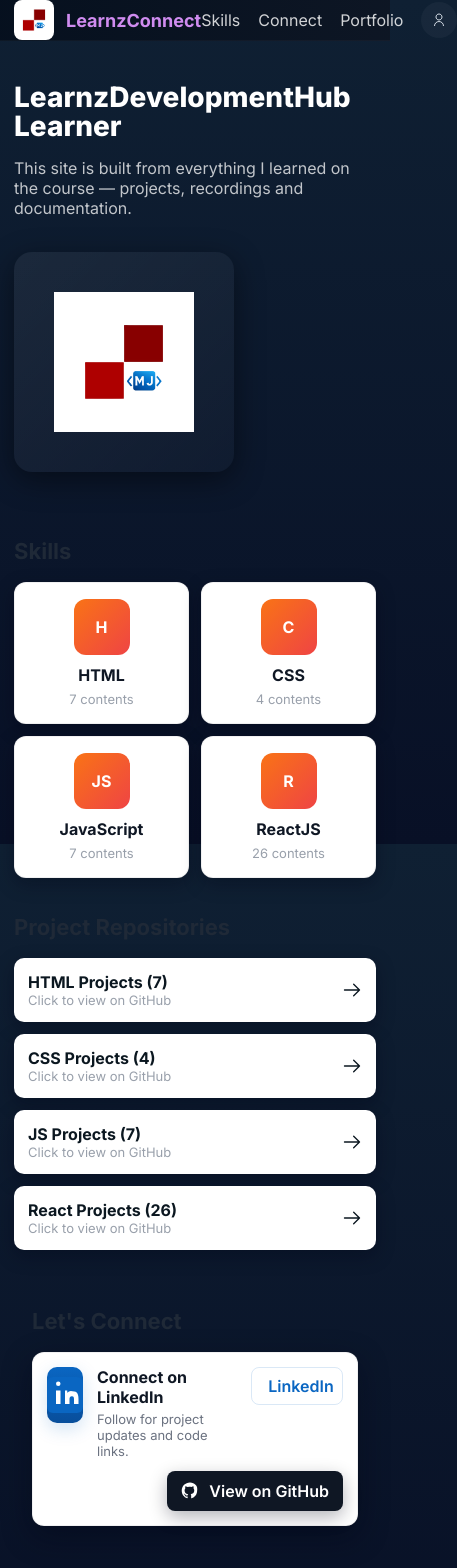
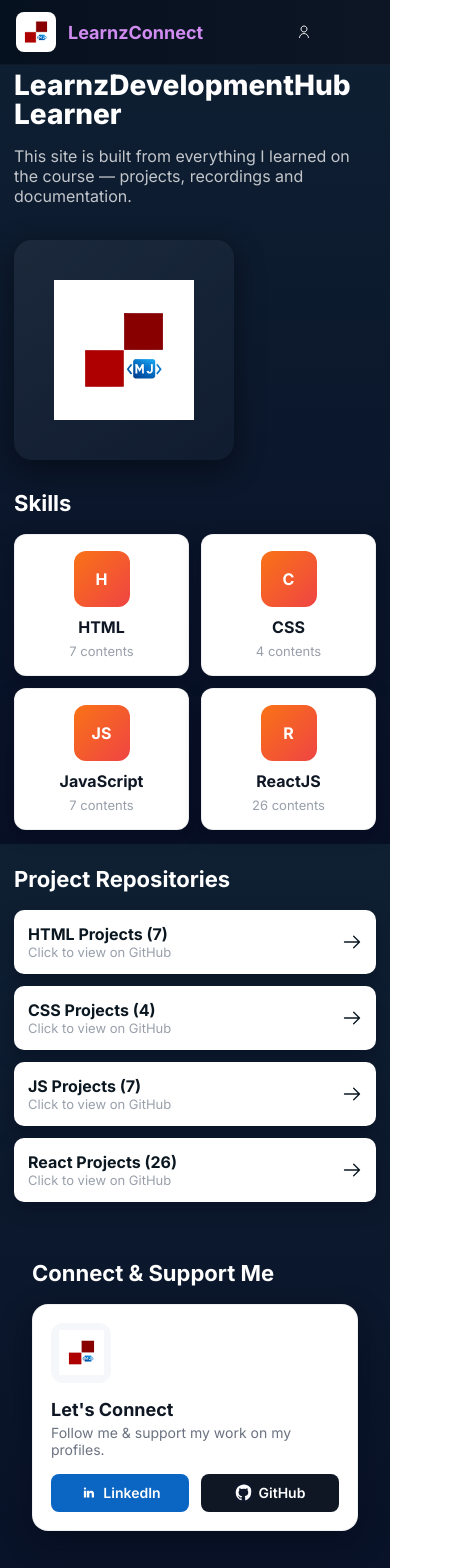
Before and after one commit to Mohammed-Jameal-J/LEARNZ_DEV, a React (Vite) app in the folder Learnz_Connect/: page / in a window 390 px wide. Shown: the top 1568 px of the page, 457 px wide, since content can reach past the window. Built offline with nearby package versions, Linux system fonts and the light colour scheme.

Commit message:
corrections-1

```diff
--- a/Learnz_Connect/src/components/Connect.jsx
+++ b/Learnz_Connect/src/components/Connect.jsx
@@ -1,63 +1,65 @@
 import React from "react";
-
-const LINKS = {
-  linkedin: "https://www.linkedin.com/in/yourprofile",
-  github: "https://github.com/yourusername"
-};
 
 export default function Connect() {
   return (
-    <section id="connect" className="connect-section">
-      <div className="connect-wrap">
-        <h2 className="section-title">Let's Connect</h2>
+    <section id="connect" className="full-width-section connect-section">
+      <div className="section-inner">
+        <h2 className="section-title">Connect & Support Me</h2>
 
         <div className="connect-card">
-          {/* Left: LinkedIn block */}
-          <div className="connect-left">
-            <div className="connect-icon linkedin" aria-hidden>
-              <svg viewBox="0 0 24 24" width="36" height="36" xmlns="http://www.w3.org/2000/svg">
-                <rect width="24" height="24" rx="4" fill="#0A66C2"/>
-                <path d="M6 9h3v9H6zM7.5 6a1.5 1.5 0 110-3 1.5 1.5 0 010 3zM10.5 9h3v1.5h.04A3.3 3.3 0 0117 9.5c3.5 0 4 2.3 4 5.3V18h-3v-3c0-1-0.02-2.2-1.4-2.2-1.4 0-1.6 1-1.6 2.1V18h-3V9z" fill="#fff"/>
-              </svg>
+
+          {/* ================= LEFT SIDE — LOGO ================= */}
+          <div className="connect-icon custom-logo">
+            <img src="/assets/logo.png" alt="logo" />
+          </div>
+
+          {/* ================= CENTER TEXT ================= */}
+          <div className="connect-text">
+            <div className="connect-title">Let's Connect</div>
+            <div className="connect-sub">
+              Follow me & support my work on my profiles.
             </div>
+          </div>
 
-            <div className="connect-text">
-              <div className="connect-title">Connect on LinkedIn</div>
-              <div className="connect-sub">Follow for project updates and code links.</div>
-            </div>
+          {/* ================= RIGHT SIDE — TWO BUTTONS ================= */}
+          <div className="connect-buttons">
 
-            {/* LinkedIn CTA button (left) */}
+            {/* ---------- LINKEDIN BUTTON ---------- */}
             <a
-              className="btn-linkedin"
-              href={LINKS.linkedin}
+              className="btn-linkedin filled"
+              href="https://www.linkedin.com/in/yourprofile"
               target="_blank"
               rel="noreferrer"
-              aria-label="Open LinkedIn profile"
             >
-              <svg viewBox="0 0 24 24" width="16" height="16" fill="none" xmlns="http://www.w3.org/2000/svg">
-                <rect width="24" height="24" rx="4" fill="white" />
-                <path d="M6 9h3v9H6zM7.5 6a1.5 1.5 0 110-3 1.5 1.5 0 010 3zM10.5 9h3v1.5h.04A3.3 3.3 0 0117 9.5c3.5 0 4 2.3 4 5.3V18h-3v-3c0-1-0.02-2.2-1.4-2.2-1.4 0-1.6 1-1.6 2.1V18h-3V9z" fill="#0A66C2"/>
+              <svg viewBox="0 0 24 24" width="18" height="18" xmlns="http://www.w3.org/2000/svg">
+                <rect width="24" height="24" rx="4" fill="#0A66C2"/>
+                <path
+                  fill="#FFFFFF"
+                  d="M6.5 9H9.5V18H6.5V9ZM8 7.5C7.17 7.5 6.5 6.83 6.5 6C6.5 5.17 7.17 4.5 8 4.5C8.83 4.5 9.5 5.17 9.5 6C9.5 6.83 8.83 7.5 8 7.5ZM10.5 9H13.5V10.5H13.53C13.97 9.84 15 9.13 16.44 9.13C19.4 9.13 20 11.02 20 13.58V18H17V14.17C17 13.02 17 11.57 15.5 11.57C14 11.57 13.75 12.77 13.75 14.08V18H10.5V9Z"
+                />
               </svg>
-              <span className="btn-label">LinkedIn</span>
+              <span style={{ marginLeft: "6px" }}>LinkedIn</span>
             </a>
-          </div>
 
-          {/* Right: GitHub button */}
-          <div className="connect-right">
+            {/* ---------- GITHUB BUTTON ---------- */}
             <a
               className="btn-gh"
-              href={LINKS.github}
+              href="https://github.com/Mohammed-Jameal-J"
               target="_blank"
               rel="noreferrer"
-              aria-label="Open GitHub profile"
             >
-              <svg viewBox="0 0 24 24" width="18" height="18" fill="currentColor" xmlns="http://www.w3.org/2000/svg">
-                <path d="M12 .5C5.73.5.98 5.25.98 11.53c0 4.66 3.02 8.61 7.2 10.01.53.1.72-.23.72-.5 0-.25-.01-.92-.01-1.8-2.93.64-3.55-1.3-3.55-1.3-.48-1.22-1.17-1.55-1.17-1.55-.96-.65.07-.64.07-.64 1.06.08 1.62 1.09 1.62 1.09.94 1.62 2.47 1.15 3.07.88.09-.69.37-1.15.67-1.41-2.34-.27-4.8-1.17-4.8-5.2 0-1.15.39-2.08 1.03-2.81-.1-.26-.45-1.27.1-2.65 0 0 .85-.27 2.78 1.07a9.64 9.64 0 012.53-.34c.86 0 1.73.12 2.53.34 1.93-1.34 2.78-1.07 2.78-1.07.55 1.38.2 2.39.1 2.65.64.73 1.03 1.66 1.03 2.81 0 4.03-2.47 4.93-4.82 5.18.38.33.72.98.72 1.98 0 1.43-.01 2.58-.01 2.94 0 .27.19.6.73.5 4.18-1.4 7.2-5.35 7.2-10.01C23.02 5.25 18.27.5 12 .5z"/>
+              <svg viewBox="0 0 24 24" width="18" height="18" xmlns="http://www.w3.org/2000/svg">
+                <rect width="24" height="24" rx="4" fill="#0F172A"/>
+                <path
+                  fill="#FFFFFF"
+                  d="M12 .5C5.73.5.98 5.25.98 11.53c0 4.66 3.02 8.61 7.2 10.01.53.1.72-.23.72-.5 0-.25-.01-.92-.01-1.8-2.93.64-3.55-1.3-3.55-1.3-.48-1.22-1.17-1.55-1.17-1.55-.96-.65.07-.64.07-.64 1.06.08 1.62 1.09 1.62 1.09.94 1.62 2.47 1.15 3.07.88.09-.69.37-1.15.67-1.41-2.34-.27-4.8-1.17-4.8-5.2 0-1.15.39-2.08 1.03-2.81-.1-.26-.45-1.27.1-2.65 0 0 .85-.27 2.78 1.07a9.64 9.64 0 012.53-.34c.86 0 1.73.12 2.53.34 1.93-1.34 2.78-1.07 2.78-1.07.55 1.38.2 2.39.1 2.65.64.73 1.03 1.66 1.03 2.81 0 4.03-2.47 4.93-4.82 5.18.38.33.72.98.72 1.98 0 1.43-.01 2.58-.01 2.94 0 .27.19.6.73.5 4.18-1.4 7.2-5.35 7.2-10.01C23.02 5.25 18.27.5 12 .5z"
+                />
               </svg>
-              <span>View on GitHub</span>
+              <span style={{ marginLeft: "6px" }}>GitHub</span>
             </a>
           </div>
         </div>
+
       </div>
     </section>
   );
--- a/Learnz_Connect/src/components/Header.jsx
+++ b/Learnz_Connect/src/components/Header.jsx
@@ -1,27 +1,84 @@
-import React from "react";
-const LOGO_PATH = "/assets/logo.png"; // update if you store it elsewhere
+import React, { useState } from "react";
+
+const LOGO_PATH = "/assets/logo.png";
 
 export default function Header() {
+  const [menuOpen, setMenuOpen] = useState(false);
+  const [profileOpen, setProfileOpen] = useState(false);
+
   return (
+    <>
       <header className="site-header">
-      <div className="container header-inner">
+        <div className="section-inner header-inner">
           <div className="header-left">
             <img src={LOGO_PATH} alt="Learned logo" className="logo" />
             <div className="site-title">LearnzConnect</div>
           </div>
 
-        <nav className="header-nav">
+          {/* Desktop nav */}
+          <nav className="header-nav desktop-only">
             <a href="#skills">Skills</a>
             <a href="#connect">Connect</a>
             <a href="#">Portfolio</a>
-          <div className="profile-icon" title="profile">
+          </nav>
+
+          {/* Right side: nav / profile */}
+          <div className="header-right">
+            {/* Profile icon (click opens modal) */}
+            <button
+              className="profile-icon"
+              onClick={() => setProfileOpen(true)}
+              aria-label="Open profile"
+            >
               <svg viewBox="0 0 24 24" width="18" height="18" fill="none" stroke="currentColor">
                 <path d="M12 12c2.21 0 4-1.79 4-4s-1.79-4-4-4-4 1.79-4 4 1.79 4 4 4z" strokeWidth="1.2" />
                 <path d="M6 20c0-3.31 2.69-6 6-6s6 2.69 6 6" strokeWidth="1.2" />
               </svg>
+            </button>
+
+            {/* Hamburger (mobile) */}
+            <button
+              className={`hamburger mobile-only ${menuOpen ? "open" : ""}`}
+              onClick={() => setMenuOpen((s) => !s)}
+              aria-label="Toggle menu"
+            >
+              <span />
+              <span />
+              <span />
+            </button>
           </div>
-        </nav>
+        </div>
+
+        {/* Mobile slide-down nav */}
+        <div className={`mobile-nav ${menuOpen ? "open" : ""}`}>
+          <a href="#skills" onClick={() => setMenuOpen(false)}>Skills</a>
+          <a href="#connect" onClick={() => setMenuOpen(false)}>Connect</a>
+          <a href="#" onClick={() => setMenuOpen(false)}>Portfolio</a>
         </div>
       </header>
+
+      {/* Profile Modal */}
+      {profileOpen && (
+        <div className="modal-overlay" role="dialog" aria-modal="true" onClick={() => setProfileOpen(false)}>
+          <div className="modal" onClick={(e) => e.stopPropagation()}>
+            <button className="modal-close" onClick={() => setProfileOpen(false)} aria-label="Close">✕</button>
+            <div className="modal-body">
+              <h3>About Me</h3>
+              <p><strong>User:</strong> Mohammed Jameal J</p>
+              <p><strong>Role:</strong> Frontend developer with 2 years of experience</p>
+
+              <div className="modal-buttons">
+                <a className="btn-gh" href="https://github.com/Mohammed-Jameal-J" target="_blank" rel="noreferrer">
+                  View GitHub
+                </a>
+                <a className="btn-linkedin filled" href="https://www.linkedin.com/in/yourprofile" target="_blank" rel="noreferrer">
+                  View LinkedIn
+                </a>
+              </div>
+            </div>
+          </div>
+        </div>
+      )}
+    </>
   );
 }
--- a/Learnz_Connect/src/index.css
+++ b/Learnz_Connect/src/index.css
@@ -7,6 +7,7 @@
   --muted: #99a0ab;
   --primary-text: #0b1720;
   --dark-panel: #0f1724;
+  --link-blue: #0a66c2;
 }
 *{box-sizing:border-box}
 html,body,#root{height:100%}
@@ -19,10 +20,33 @@
   -moz-osx-font-smoothing:grayscale;
 }
 
-/* container */
-.container{max-width:920px;margin:0 auto;padding:0 20px}
+/* ---------- layout helpers ---------- */
 
-/* Header */
+/* site-level container (used in places that were .container previously) */
+.container{max-width:1400px;margin:0 auto;padding:0 20px}
+
+/* full-width section: allows background to stretch full viewport while content stays capped */
+.full-width-section{
+  width:100%;
+  padding: 36px 0;      /* vertical spacing for the section */
+  box-sizing:border-box;
+}
+
+/* inner wrapper to center content and limit width with side padding */
+.section-inner{
+  max-width:1200px;
+  margin:0 auto;
+  width: calc(100% - 64px);  /* default side spacing (32px each side) */
+  padding: 0 32px;           /* internal horizontal padding */
+  box-sizing:border-box;
+}
+
+/* smaller padding on very small screens */
+@media (max-width:640px){
+  .section-inner{ width: calc(100% - 32px); padding: 0 16px; }
+}
+
+/* ---------- Header ---------- */
 .site-header{
   background: linear-gradient(90deg, rgba(6,16,30,0.95), rgba(14,22,36,0.95));
   border-bottom: 1px solid rgba(255,255,255,0.03);
@@ -36,30 +60,74 @@
 .header-nav a{color:rgba(255,255,255,0.9);text-decoration:none;opacity:0.9}
 .profile-icon{width:36px;height:36px;border-radius:999px;background:rgba(255,255,255,0.04);display:flex;align-items:center;justify-content:center}
 
-/* Hero */
-.hero{padding:36px 0}
+/* header right helpers */
+.header-right{display:flex;align-items:center;gap:12px}
+
+/* ---------- responsive hamburger & mobile nav ---------- */
+/* show/hide helpers */
+.desktop-only{display:none}
+.mobile-only{display:inline-flex}
+
+/* hamburger button */
+.hamburger{
+  width:40px;height:34px;border:0;background:transparent;display:inline-flex;flex-direction:column;justify-content:space-between;padding:6px;cursor:pointer;
+}
+.hamburger span{
+  height:3px;background:rgba(255,255,255,0.9);border-radius:3px;display:block;transition:transform .22s ease,opacity .22s ease;
+}
+.hamburger.open span:nth-child(1){ transform: translateY(10px) rotate(45deg); }
+.hamburger.open span:nth-child(2){ opacity:0; }
+.hamburger.open span:nth-child(3){ transform: translateY(-10px) rotate(-45deg); }
+
+/* mobile nav panel */
+.mobile-nav{
+  display:none;
+  background: linear-gradient(90deg, rgba(6,16,30,0.95), rgba(14,22,36,0.95));
+  color: #eaf2ff;
+  padding: 14px 32px;
+  box-shadow: 0 8px 24px rgba(2,6,23,0.45);
+}
+.mobile-nav.open{ display:block; }
+.mobile-nav a{ display:block; padding:10px 0; color:inherit; text-decoration:none }
+
+/* show/hide breakpoints */
+@media(min-width:860px){
+  .desktop-only{display:flex}
+  .mobile-only{display:none}
+  .mobile-nav{display:none !important}
+}
+
+/* ---------- Hero ---------- */
+/* wrap hero in full-width so background bleeds */
+.hero{ }
 .hero-inner{display:grid;grid-template-columns:1fr;gap:18px;align-items:center}
 @media(min-width:860px){ .hero-inner{grid-template-columns:1fr 360px} }
 .hero-title{color:#fff;font-size:34px;line-height:1.05;margin:6px 0 10px;font-weight:800}
 .hero-sub{color:rgba(255,255,255,0.75);max-width:520px}
-
-/* hero illustration block */
 .hero-illustration{background:linear-gradient(135deg, rgba(255,255,255,0.06), rgba(255,255,255,0.02));width:220px;height:220px;border-radius:18px;display:flex;align-items:center;justify-content:center;box-shadow:0 8px 30px rgba(0,0,0,0.45)}
 .hero-illustration img{width:140px;height:auto}
 
-/* sections */
-.section-title{font-size:22px;color:#1f2937;margin:12px 0 18px;font-weight:700}
+/* ---------- Sections / Titles ---------- */
+/* Section titles now white */
+.section-title{
+  font-size:22px;
+  color:#ffffff;
+  margin:12px 0 18px;
+  font-weight:700;
+}
+
+/* skills */
 .skills-section{padding:18px 0 6px;background:transparent}
 .skills-grid{display:grid;grid-template-columns:repeat(2,1fr);gap:12px}
 @media(min-width:860px){ .skills-grid{grid-template-columns:repeat(4,1fr)} }
 
-/* skill card */
+/* ---------- skill card ---------- */
 .skill-card{background:#ffffff; border-radius:12px;padding:16px;text-align:center;box-shadow:0 6px 18px rgba(2,6,23,0.35);border:1px solid rgba(2,6,23,0.06)}
 .skill-icon{width:56px;height:56px;border-radius:12px;margin:0 auto 10px;display:flex;align-items:center;justify-content:center;background:linear-gradient(135deg,#f97316,#ef4444);color:white;font-weight:700}
 .skill-title{font-weight:700;margin-bottom:6px;color:#0f1724}
 .skill-sub{color:var(--muted);font-size:13px}
 
-/* projects */
+/* ---------- projects ---------- */
 .projects-section{padding:18px 0}
 .projects-list{display:grid;gap:12px}
 @media(min-width:860px){ .projects-list{grid-template-columns:1fr 1fr} }
@@ -67,88 +135,130 @@
 .repo-name{font-weight:700}
 .repo-sub{color:var(--muted);font-size:13px}
 
-/* CONNECT — full-width card with side padding and responsive layout */
-.connect-section{
+/* ==== CONNECT SECTION UPDATED ==== */
+
+.connect-section {
   padding: 28px 0 42px;
-  background: transparent;
 }
 
-/* container that limits width but allows wide appearance */
-.connect-wrap{
-  max-width: 1200px;            /* max content width */
-  margin: 0 auto;
-  width: calc(100% - 64px);     /* gives left & right padding (32px each) */
-  padding: 0 32px;              /* extra internal spacing if needed */
-}
-
-/* the white card itself */
-.connect-card{
+/* Main card */
+.connect-card {
   display: flex;
   align-items: center;
   justify-content: space-between;
   gap: 16px;
   background: #fff;
-  padding: 18px;
-  border-radius: 12px;
+  padding: 22px;
+  border-radius: 16px;
   box-shadow: 0 10px 30px rgba(2,6,23,0.45);
   border: 1px solid rgba(2,6,23,0.06);
   width: 100%;
-  box-sizing: border-box;
 }
 
-/* left area: icon + text + linkedin button (keeps items in a row on wide screens) */
-.connect-left{
+/* Logo left side */
+.connect-icon.custom-logo {
+  width: 60px;
+  height: 60px;
+  border-radius: 12px;
+  background: #f5f7fa;
   display: flex;
   align-items: center;
-  gap: 14px;
-  flex: 1 1 auto;
+  justify-content: center;
+  overflow: hidden;
+}
+.connect-icon.custom-logo img {
+  width: 45px;
+  height: 45px;
+  object-fit: contain;
 }
 
-/* text inside left area */
-.connect-text{flex: 1 1 auto; min-width: 0}
-.connect-title{font-weight:700; color: #0f1724}
-.connect-sub{color: #6b7280; font-size: 13px; margin-top: 4px}
-
-/* linkedin small round icon area */
-.connect-icon.linkedin{width:56px;height:56px;border-radius:10px;display:flex;align-items:center;justify-content:center;background:linear-gradient(180deg,#0a66c2,#084e9b);box-shadow:0 6px 18px rgba(10,102,194,0.18)}
-
-/* linkedin CTA (left) */
-.btn-linkedin{
-  display:inline-flex;
-  align-items:center;
-  gap:8px;
-  background:transparent;
-  border: 1px solid rgba(10,102,194,0.15);
-  color:#0a66c2;
-  padding:8px 10px;
-  border-radius:8px;
-  font-weight:600;
-  text-decoration:none;
-  margin-left: 10px;
-  min-width:92px;
-  justify-content:center;
+/* Text */
+.connect-title {
+  font-weight: 700;
+  font-size: 18px;
+  color: #0f1724;
 }
 
-/* GitHub CTA (right) */
-.connect-right{flex: 0 0 auto}
-.btn-gh{display:inline-flex;align-items:center;gap:10px;background:#0f1724;color:white;padding:10px 14px;border-radius:8px;text-decoration:none;font-weight:600;box-shadow:0 6px 18px rgba(2,6,23,0.3)}
+.connect-sub {
+  color: #6b7280;
+  font-size: 14px;
+  margin-top: 4px;
+}
 
-/* Responsive: stack on small screens */
-@media (max-width: 760px){
-  .connect-wrap{ width: calc(100% - 32px); padding: 0 16px; }
-  .connect-card{
+/* Button wrapper */
+.connect-buttons {
+  display: flex;
+  gap: 12px;
+}
+
+/* Buttons */
+.btn-linkedin,
+.btn-gh {
+  padding: 10px 16px;
+  border-radius: 8px;
+  font-weight: 600;
+  text-decoration: none;
+  font-size: 14px;
+  display: inline-flex;
+  align-items: center;
+  justify-content: center;
+}
+
+/* LinkedIn button (filled) */
+.btn-linkedin.filled {
+  background: #0a66c2;
+  color: #fff;
+}
+
+/* GitHub button */
+.btn-gh {
+  background: #0f1724;
+  color: #fff;
+}
+
+/* ==== MOBILE RESPONSIVE ==== */
+@media (max-width: 760px) {
+  .connect-card {
     flex-direction: column;
-    align-items: stretch;
-    gap:12px;
-    padding:14px;
+    align-items: flex-start;
+    gap: 16px;
+    padding: 18px;
   }
-  .connect-left{align-items:flex-start;}
-  .btn-linkedin{margin-left:0}
-  .connect-right{display:flex; justify-content:flex-end}
+
+  .connect-buttons {
+    width: 100%;
+    display: flex;
+    justify-content: space-between;  /* both buttons in 1 row */
+  }
+
+  .btn-linkedin,
+  .btn-gh {
+    flex: 1;
+    text-align: center;
+  }
 }
 
 
-/* Footer */
+/* ---------- Profile modal styles ---------- */
+.modal-overlay{
+  position:fixed;inset:0;background:rgba(2,6,23,0.6);display:flex;align-items:center;justify-content:center;z-index:80;padding:24px;
+}
+.modal{
+  width:100%;max-width:520px;background:#fff;border-radius:12px;box-shadow:0 30px 80px rgba(2,6,23,0.6);position:relative;padding:20px;
+}
+.modal-close{
+  position:absolute;right:12px;top:10px;border:0;background:transparent;font-size:18px;cursor:pointer;
+}
+.modal-body h3{margin:0 0 8px;font-size:18px}
+.modal-body p{margin:6px 0;color:#334155}
+.modal-buttons{display:flex;gap:12px;margin-top:14px;justify-content:flex-end}
+.modal-buttons .btn-gh{background:#0f1724;color:#fff;padding:10px 14px;border-radius:8px;text-decoration:none}
+.modal-buttons .btn-linkedin.filled{background:var(--link-blue);color:#fff;padding:10px 14px;border-radius:8px;text-decoration:none}
+
+/* ensure profile icon is clickable and visible */
+.profile-icon{cursor:pointer;border:0;background:transparent;padding:8px;border-radius:999px;display:flex;align-items:center;justify-content:center;color:var(--card-bg)}
+
+/* ---------- Footer ---------- */
 .site-footer{padding:26px 0;color:rgba(255,255,255,0.7);text-align:center;font-size:13px}
 
 /* small screens spacing */
```
Lines whose indentation alone changed are shown as unchanged.
